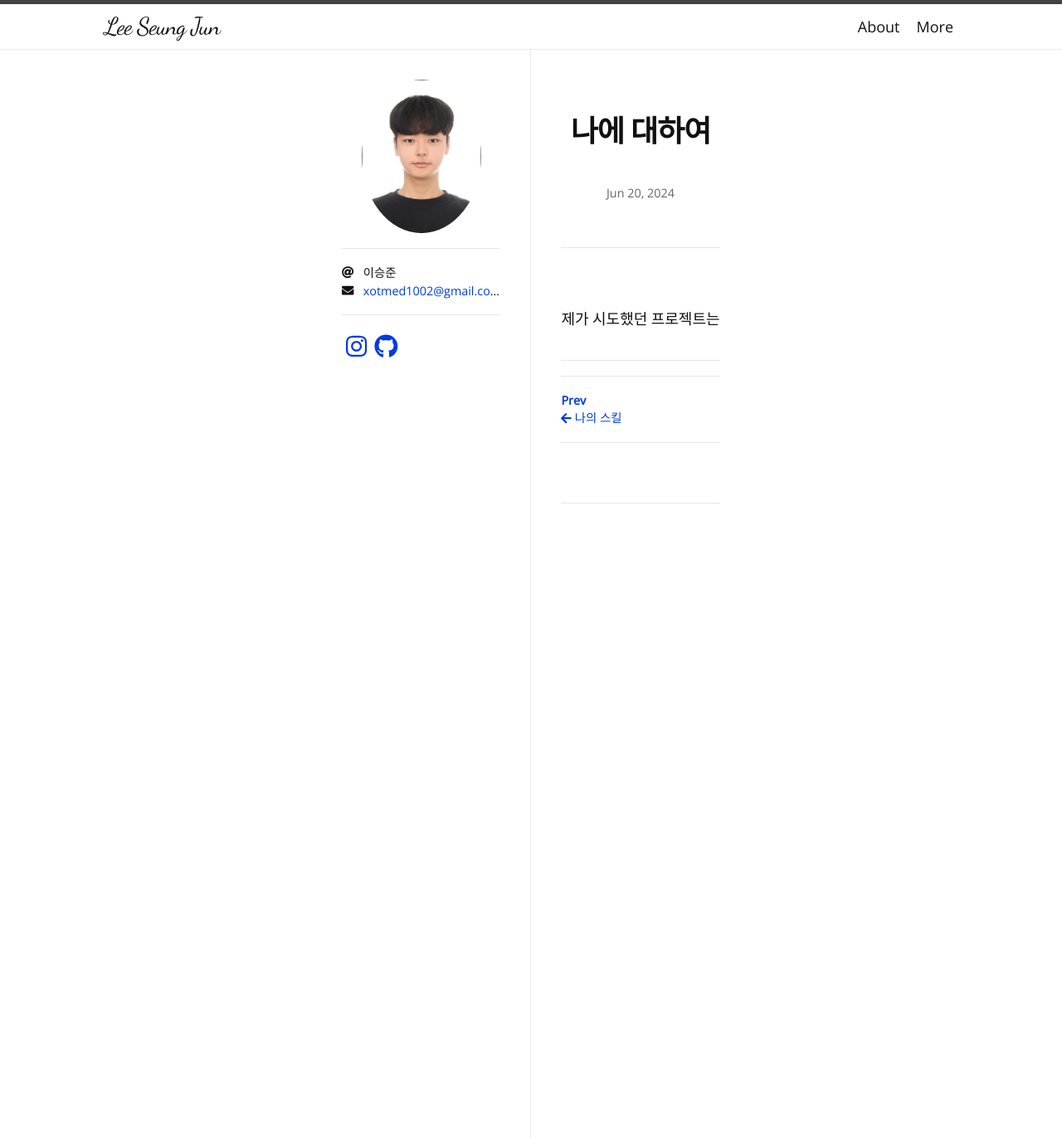
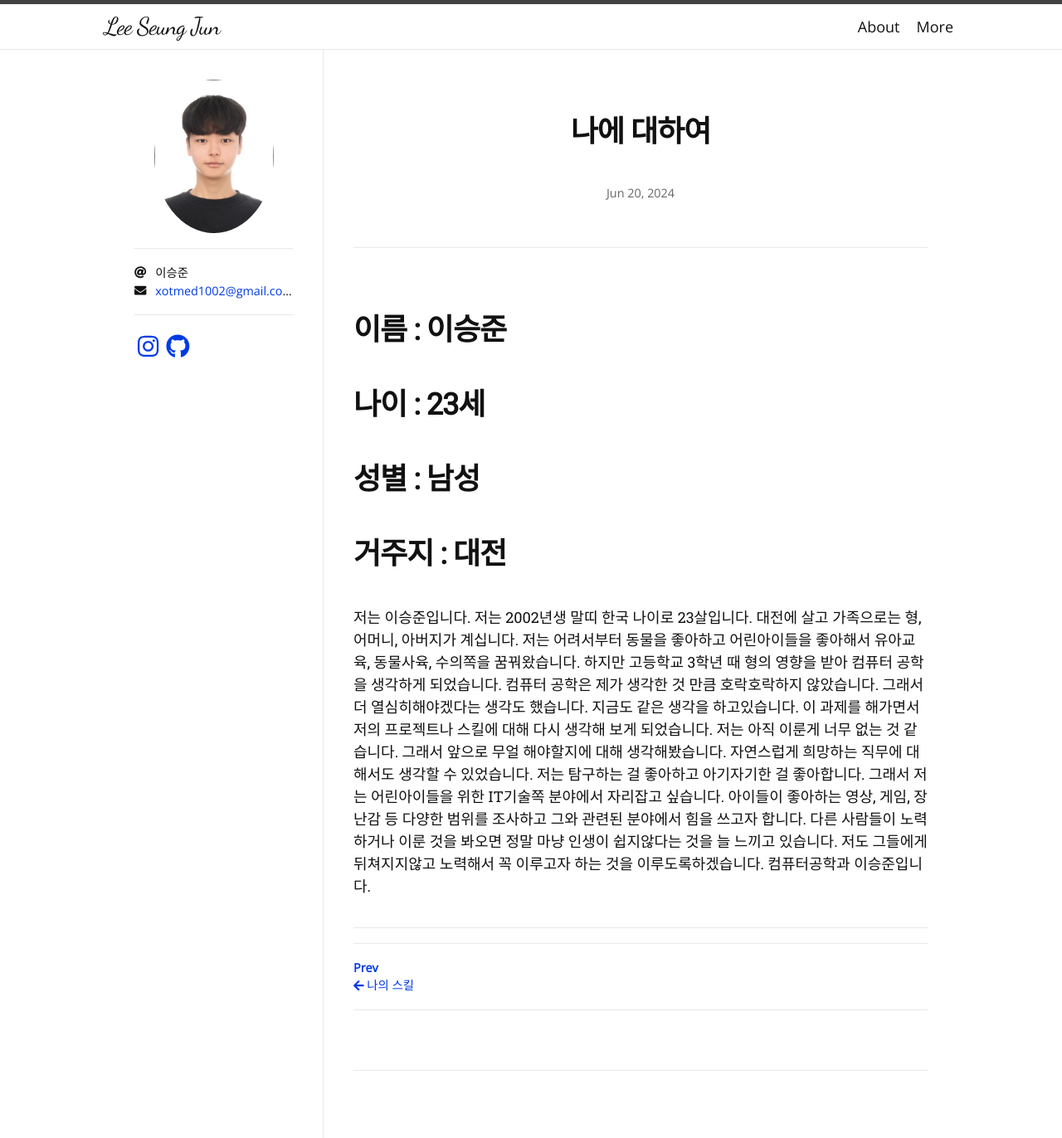
Before and after one commit to MooTo2002/MooTo2002.github.io, a Jekyll site: the page built from _posts/2024-06-20-나에 대하여.md, in a window 1280 px wide. Shown: the whole page at 83% size. Built offline with Jekyll 4.4.1, drawn with Linux system fonts in a browser that asks for light colours; nearby versions of some CDN libraries; some web fonts are replaced.

Commit message:
Update 2024-06-20-나에 대하여.md

```diff
--- a/_posts/2024-06-20-나에 대하여.md
+++ b/_posts/2024-06-20-나에 대하여.md
@@ -1,4 +1,10 @@
 ---
 layout: post
 ---
-제가 시도했던  프로젝트는
+# 이름 : 이승준
+# 나이 : 23세
+# 성별 : 남성
+# 거주지 : 대전
+
+저는 이승준입니다. 저는 2002년생 말띠 한국 나이로 23살입니다. 대전에 살고 가족으로는 형, 어머니, 아버지가 계십니다.
+저는 어려서부터 동물을 좋아하고 어린아이들을 좋아해서 유아교육, 동물사육, 수의쪽을 꿈꿔왔습니다. 하지만 고등학교 3학년 때 형의 영향을 받아 컴퓨터 공학을 생각하게 되었습니다. 컴퓨터 공학은 제가 생각한 것 만큼 호락호락하지 않았습니다. 그래서 더 열심히해야겠다는 생각도 했습니다. 지금도 같은 생각을 하고있습니다. 이 과제를 해가면서 저의 프로젝트나 스킬에 대해 다시 생각해 보게 되었습니다. 저는 아직 이룬게 너무 없는 것 같습니다. 그래서 앞으로 무얼 해야할지에 대해 생각해봤습니다. 자연스럽게 희망하는 직무에 대해서도 생각할 수 있었습니다. 저는 탐구하는 걸 좋아하고 아기자기한 걸 좋아합니다. 그래서 저는 어린아이들을 위한 IT기술쪽 분야에서 자리잡고 싶습니다. 아이들이 좋아하는 영상, 게임, 장난감 등 다양한 범위를 조사하고 그와 관련된 분야에서 힘을 쓰고자 합니다. 다른 사람들이 노력하거나 이룬 것을 봐오면 정말 마냥 인생이 쉽지않다는 것을 늘 느끼고 있습니다. 저도 그들에게 뒤쳐지지않고 노력해서 꼭 이루고자 하는 것을 이루도록하겠습니다. 컴퓨터공학과 이승준입니다.
```
